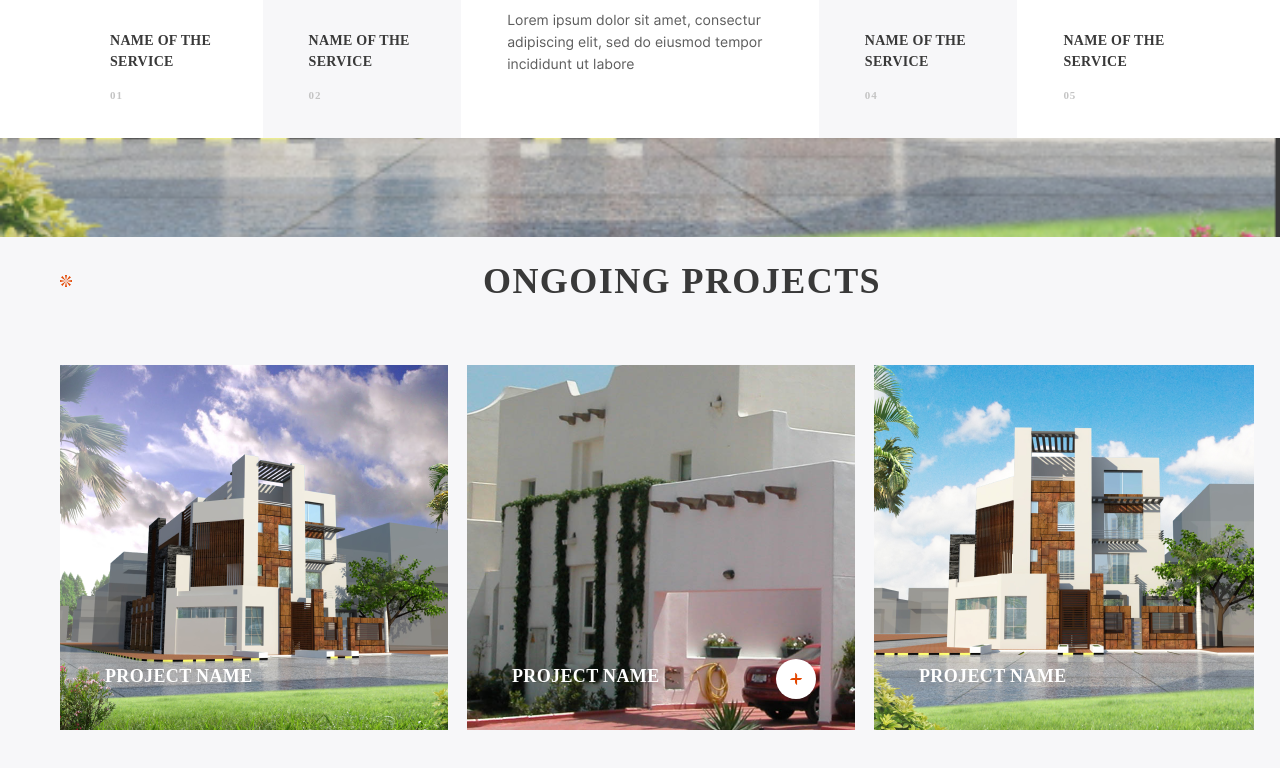
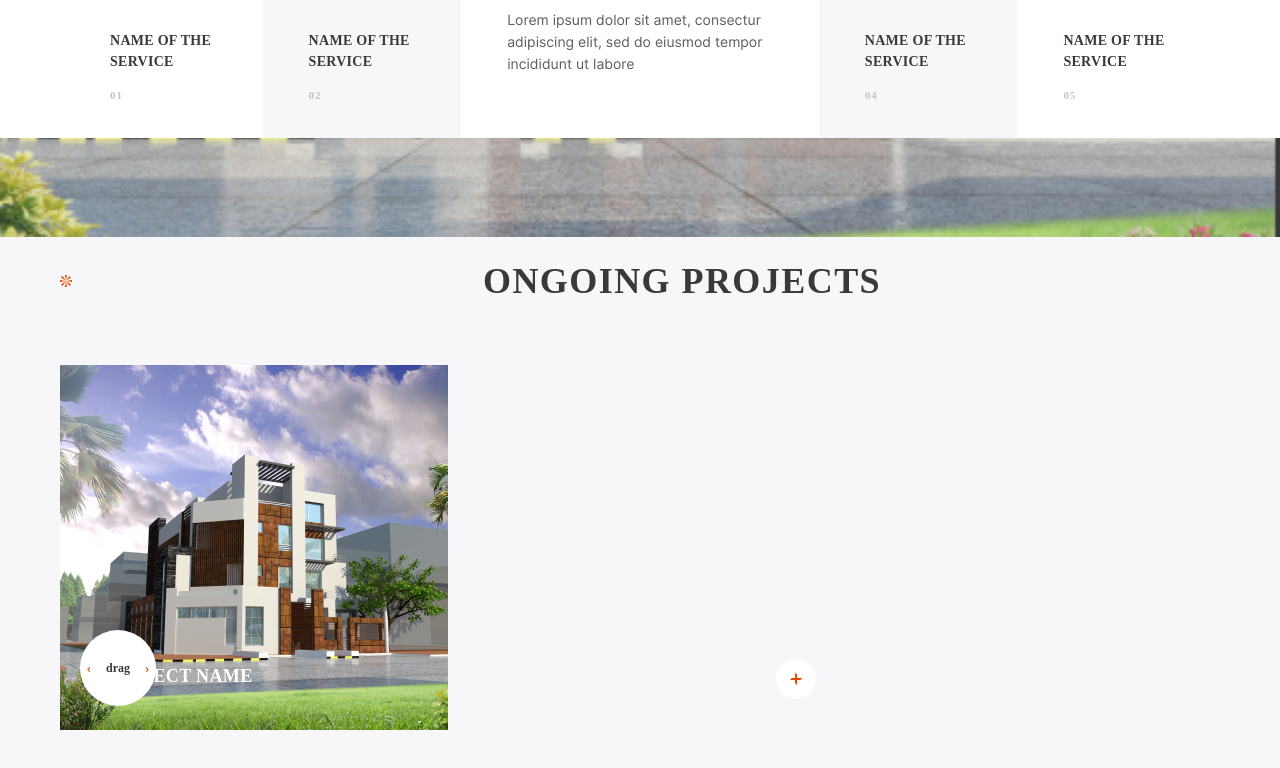
Before and after one commit to pashak1207/Makh-Housing, a React (Create React App) app: page / in a window 1280 px wide. Shown: the part 3440-4208 px from the top of the page. Built offline with nearby package versions, Linux system fonts and the light colour scheme; a web font is replaced by a local one.

Commit message:
Sixth Component with mobile

```diff
--- a/package.json
+++ b/package.json
@@ -8,6 +8,7 @@
     "@testing-library/user-event": "^13.5.0",
     "react": "^18.2.0",
     "react-dom": "^18.2.0",
+    "react-draggable": "^4.4.5",
     "react-router-dom": "^6.4.1",
     "react-scripts": "5.0.1",
     "react-slick": "^0.29.0",
--- a/src/components/SixthComponent/SixthComponent.css
+++ b/src/components/SixthComponent/SixthComponent.css
@@ -32,3 +32,28 @@
     height: 12px;
     background: url(./../../img/SixthComponent/icons/star.svg) center/contain no-repeat;
 }
+
+@media (min-width: 1441px) {
+    .sixth-component__wrapper {
+        margin-right: auto;
+    }
+}
+
+@media (max-width: 1200px) {
+    .sixth-component {
+        padding: 122px 20px;
+    }
+}
+
+@media (max-width: 992px) {
+    .sixth-component {
+        padding: 43px 20px 71px;
+        margin-top: 173px;
+    }
+
+    .sixth-component__wrapper h2 {
+        font-size: 22px;
+        line-height: 26px;
+        margin-bottom: 37px;
+    }
+}
--- a/src/components/SixthComponent/SixthComponentAddSlide/SixthComponentAddSlide.css
+++ b/src/components/SixthComponent/SixthComponentAddSlide/SixthComponentAddSlide.css
@@ -10,3 +10,17 @@
     bottom: 77px;
     right: 38%;
 }
+
+@media (max-width: 992px) {
+    .sixth-component__wrapper>button {
+        width: 60px;
+        height: 60px;
+        bottom: 50%;
+        right: 50%;
+        transform: translate(50%, 90%);
+    }
+
+    .sixth-component__wrapper>button img {
+        width: 18px;
+    }
+}
--- /dev/null
+++ b/src/components/SixthComponent/SixthComponentSlider/SixthComponentDraggable/SixthComponentDraggable.css
@@ -0,0 +1,51 @@
+.handleDrag {
+    width: 76px;
+    height: 76px;
+    background: #fff;
+    border-radius: 50%;
+    display: flex;
+    align-items: center;
+    justify-content: center;
+    cursor: pointer;
+    font-weight: 600;
+    font-size: 12px;
+    color: #393939;
+    position: absolute;
+    left: 20px;
+    bottom: 70px;
+    transition: all 0.5s ease 0s;
+    z-index: 99999;
+}
+
+.handleDrag::before {
+    content: "";
+    position: absolute;
+    left: 7px;
+    top: 50%;
+    transform: translate(0, -30%);
+    width: 4px;
+    height: 8px;
+    background: url(./../../../../img/SixthComponent/icons/arrow_left.svg) center/contain no-repeat;
+}
+
+.handleDrag::after {
+    content: "";
+    position: absolute;
+    right: 7px;
+    top: 50%;
+    transform: translate(0, -30%) rotate(180deg);
+    width: 4px;
+    height: 8px;
+    background: url(./../../../../img/SixthComponent/icons/arrow_left.svg) center/contain no-repeat;
+}
+
+.handleDraggged {
+    width: 90px;
+    height: 90px;
+}
+
+@media (max-width: 992px) {
+    .handleDrag {
+        display: none;
+    }
+}
--- /dev/null
+++ b/src/components/SixthComponent/SixthComponentSlider/SixthComponentDraggable/SixthComponentDraggable.jsx
@@ -0,0 +1,46 @@
+import Draggable from "react-draggable";
+import React from "react";
+import "./SixthComponentDraggable.css";
+
+export function SixthComponentDraggable({ setSl, slick, sl, itemData }) {
+  const nodeRef = React.useRef(null);
+
+  const eventHandler = (e) => {
+    if (
+      e.movementX >= 0 &&
+      e.offsetX <= window.innerWidth * 0.8 &&
+      e.x >= 100
+    ) {
+      setSl((prev) => prev + 1);
+      if (slick) {
+        slick.slickGoTo(sl + 1);
+      }
+    } else if (
+      e.movementX < 0 &&
+      e.offsetX <= window.innerWidth * 0.8 &&
+      e.x >= 100
+    ) {
+      setSl((prev) => prev - 1);
+      if (slick) {
+        slick.slickGoTo(sl - 1);
+      }
+    }
+  };
+
+  return (
+    <Draggable
+      nodeRef={nodeRef}
+      axis="x"
+      handle=".handleDrag"
+      defaultClassNameDragging="handleDraggged"
+      defaultPosition={{ x: 0, y: 0 }}
+      grid={[(window.innerWidth * 0.8) / itemData.length, 0]}
+      bounds={{ left: 0, top: 0, right: window.innerWidth * 0.8, bottom: 0 }}
+      onDrag={eventHandler}
+    >
+      <div ref={nodeRef} className="handleDrag">
+        drag
+      </div>
+    </Draggable>
+  );
+}
--- a/src/components/SixthComponent/SixthComponentSlider/SixthComponentItem/SixthComponentItem.css
+++ b/src/components/SixthComponent/SixthComponentSlider/SixthComponentItem/SixthComponentItem.css
@@ -13,3 +13,17 @@
 .sixth-component__item {
     position: relative;
 }
+
+@media (max-width: 1200px) {
+    .sixth-component__item {
+        display: flex;
+        justify-content: center;
+    }
+
+    .sixth-component__item p {
+        left: 0;
+        width: 100%;
+        text-align: center;
+        bottom: 29px;
+    }
+}
--- a/src/components/SixthComponent/SixthComponentSlider/SixthComponentProgress/SixthComponentProgress.css
+++ b/src/components/SixthComponent/SixthComponentSlider/SixthComponentProgress/SixthComponentProgress.css
@@ -10,3 +10,10 @@
     background: #E34600;
     height: 1px;
 }
+
+@media (max-width: 992px) {
+    .sixth-component__progress {
+        width: 100%;
+        margin-top: 15px;
+    }
+}
--- a/src/components/SixthComponent/SixthComponentSlider/SixthComponentSlider.jsx
+++ b/src/components/SixthComponent/SixthComponentSlider/SixthComponentSlider.jsx
@@ -2,6 +2,8 @@ import Slider from "react-slick";
 import { SixthComponentItem } from "./SixthComponentItem/SixthComponentItem";
 import { SixthComponentProgress } from "./SixthComponentProgress/SixthComponentProgress";
 import "./SixthComponentSlider.css";
+import React, { useRef, useState } from "react";
+import { SixthComponentDraggable } from "./SixthComponentDraggable/SixthComponentDraggable";
 
 export function SixthComponentSlider({
   sliderSettings,
@@ -10,11 +12,19 @@ export function SixthComponentSlider({
   itemData,
   num,
 }) {
+  const slickk = useRef();
+  let slick = slickk.current;
+  let slidesShow =
+    window.screen.width <= 992 ? 1 : window.screen.width <= 1200 ? 2 : 3;
+
+  const [sl, setSl] = useState(0);
+
   const sliderSettingsThis = {
     ...sliderSettings,
     afterChange: function (index) {
       setItemData(newDataSet(index));
     },
+    slidesToShow: slidesShow,
   };
 
   function newDataSet(index) {
@@ -40,7 +50,13 @@ export function SixthComponentSlider({
 
   return (
     <div className="sixth-component__slider">
-      <Slider {...sliderSettingsThis}>
+      <SixthComponentDraggable
+        setSl={setSl}
+        slick={slick}
+        sl={sl}
+        itemData={itemData}
+      />
+      <Slider ref={slickk} {...sliderSettingsThis}>
         {itemData.map((item, index) => (
           <SixthComponentItem key={index} item={item} />
         ))}
```
Also changed, not shown: src/img/SixthComponent/icons/arrow_left.svg (added), 1 other file (tests, documents, lock files or other folders).
